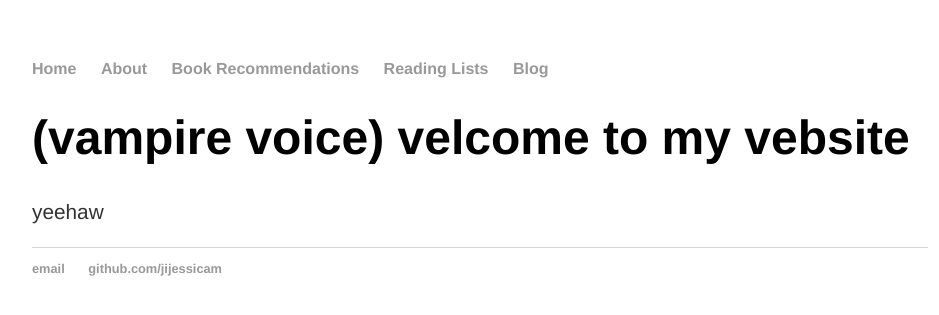
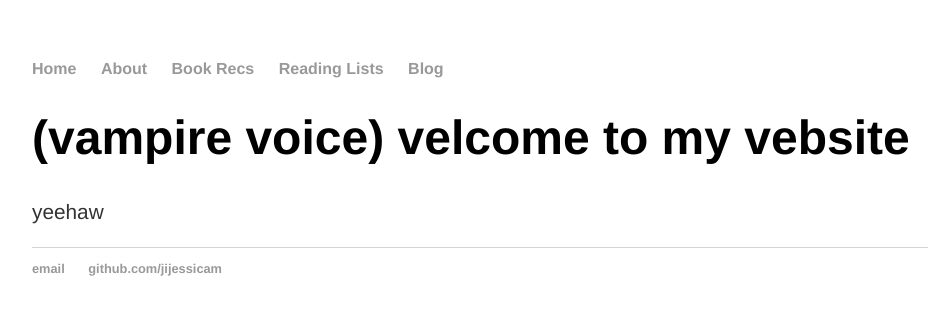
Before and after one commit to jijessicam/jijessicam.github.io, a Jekyll site: the page built from index.html, in a window 1280 px wide. Shown: the top 315 px of the page, without its empty margins (160-1099 px from the left). Built offline with Jekyll 4.4.1, drawn with Linux system fonts in a browser that asks for light colours.

Commit message:
Update default.html

```diff
--- a/_layouts/default.html
+++ b/_layouts/default.html
@@ -10,7 +10,7 @@
 	    		<ul>
 	        		<li><a href="/">Home</a></li>
 		        	<li><a href="/about">About</a></li>
-	        		<li><a href="/bookrecs">Book Recommendations</a></li>
+	        		<li><a href="/bookrecs">Book Recs</a></li>
 				<li><a href="/booklists">Reading Lists</a></li>
 	        		<li><a href="/blog">Blog</a></li>
 	    		</ul>
```
